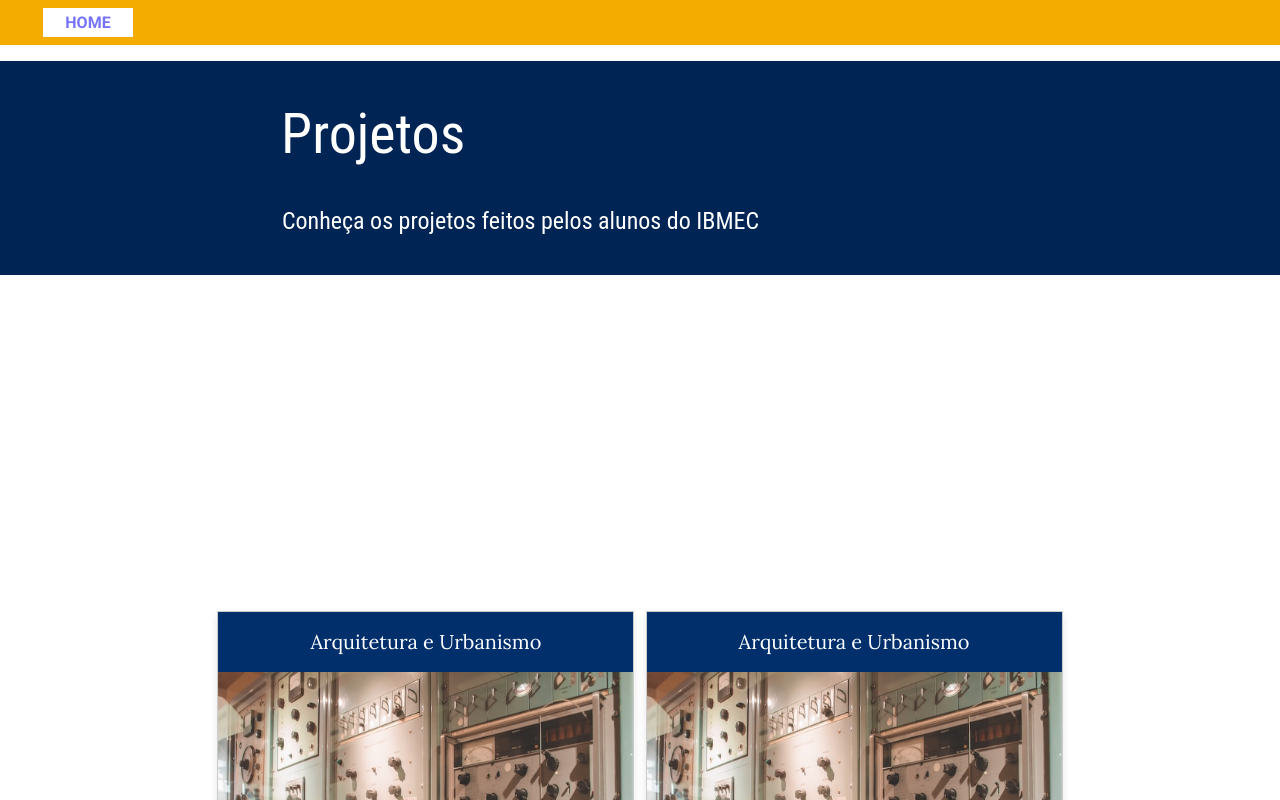
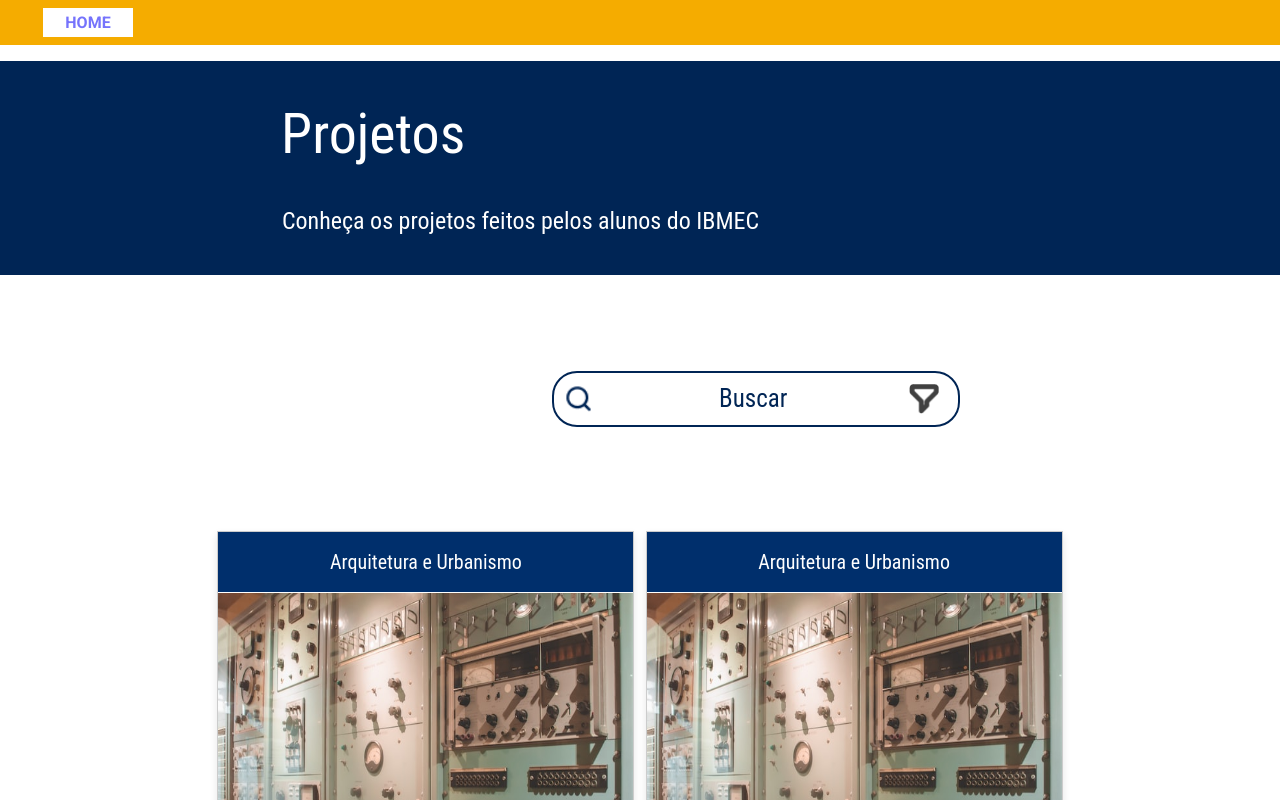
Before and after one commit to JotageM/grupo_projeto_f.e, a React app: page /#/ in a window 1280 px wide. Shown: the top 800 px of the page. Built offline with nearby package versions, Linux system fonts and the light colour scheme; no server answers.

Commit message:
adicionando botao de busca

```diff
--- a/src/components/Botao de busca/Style.js
+++ b/src/components/Botao de busca/Style.js
@@ -0,0 +1,47 @@
+import styled from "styled-components";
+
+
+const Botao_Container = styled.div`
+
+    display: flex;
+    position: absolute;
+    align-items: center;
+    border: 2px solid #002555;
+    border-radius: 25px;
+    padding: 10px;
+    width: 24em;
+    height: 2em;
+    align-items: center;
+    margin-top: 6em;
+    margin-left: 33.5em;
+    font-family: 'Roboto Condensed', sans-serif;
+
+`
+
+const Botao_busca = styled.div`
+    background-color: transparent;
+    border: none;
+    cursor: pointer;
+    padding: 5px;
+    display: flex;
+    align-items: center;
+    margin-left: 4.8em;
+    font-size: 25px
+`
+
+const Botao_Filtro = styled.img`
+   position: relative;
+   width: 30px;
+   height: 30px;
+   margin-left: 7.3em;
+`
+
+const Botao_Lupa = styled.img`
+   position: relative;
+   width: 30px;
+   height: 30px;
+`
+
+
+
+export {Botao_Container, Botao_busca, Botao_Filtro, Botao_Lupa}
--- a/src/components/Botao de busca/botão de busca.jsx
+++ b/src/components/Botao de busca/botão de busca.jsx
@@ -0,0 +1,14 @@
+import {Botao_Container, Botao_Filtro, Botao_Lupa, Botao_busca} from "./Style";
+
+const Botao_de_busca = ( props ) => (
+
+    <Botao_Container>
+
+        <Botao_Lupa src="imagens/Search.png"></Botao_Lupa><Botao_busca>Buscar</Botao_busca> <Botao_Filtro src="imagens/Vector.png"></Botao_Filtro>
+
+
+    </Botao_Container>
+
+);
+
+export default Botao_de_busca
--- a/src/components/Card/Style.js
+++ b/src/components/Card/Style.js
@@ -15,10 +15,11 @@
     flex-wrap: wrap; /* Para ajustar no caso de telas menores */
     justify-content: center;
     box-shadow: 0 4px 8px rgba(0, 0, 0, 0.1);
-
+    margin-top: -5em;
     border: 1px solid #ccc;
     width: 415px ;
     height: 720px;
+    font-family: 'Roboto Condensed', sans-serif;
     `
 
 const Card_titulo = styled.div`
--- a/src/components/Pagination/Style.js
+++ b/src/components/Pagination/Style.js
@@ -6,6 +6,7 @@
     justify-content: center;
     align-items: center;
     margin: 20px 0;
+    font-family: 'Roboto Condensed', sans-serif;
 
 
 
--- a/src/pages/Home.jsx
+++ b/src/pages/Home.jsx
@@ -7,6 +7,7 @@
 import { Paginacao_paginacao } from "../components/Pagination/Style";
 import Pagination from "../components/Pagination/Pagination";
 import Banner from "../components/Banner/Banner";
+import Botao_de_busca from "../components/Botao de busca/botão de busca";
 
 const Home = () => {
 
@@ -26,6 +27,7 @@
 
      <Base>
       <Banner></Banner>
+      <Botao_de_busca></Botao_de_busca>
       <ListContainer>
         <Card></Card>
         <Card></Card>
```
Also changed, not shown: public/imagens/Vector.png (added), public/imagens/search.png (added).
